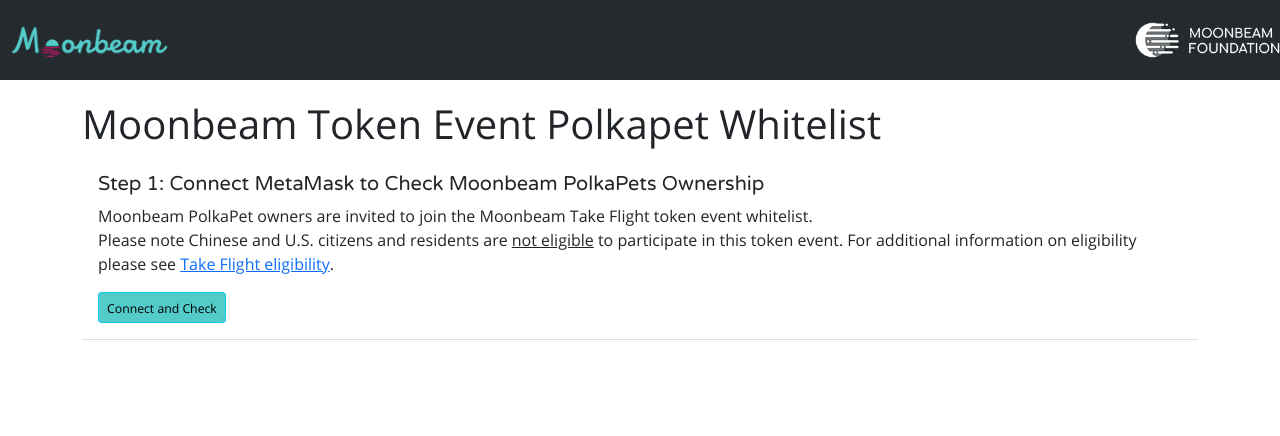
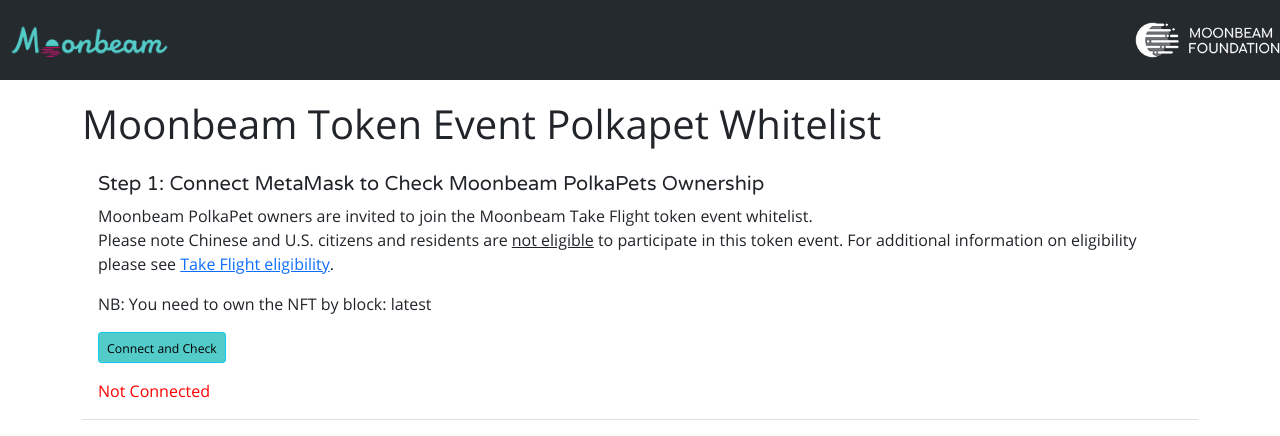
Before and after one commit to albertov19/nft-checker-dapp, a React (Create React App) app: page / in a window 1280 px wide. Shown: the top 436 px of the page. Built offline with nearby package versions, Linux system fonts and the light colour scheme.

Commit message:
readd components

```diff
--- a/package.json
+++ b/package.json
@@ -12,6 +12,7 @@
     "@types/react": "^17.0.0",
     "@types/react-dom": "^17.0.0",
     "bootstrap": "^5.1.0",
+    "dotenv": "^10.0.0",
     "ethereumjs-util": "^7.0.10",
     "react": "^17.0.2",
     "react-bootstrap": "^1.5.2",
--- a/src/App.tsx
+++ b/src/App.tsx
@@ -7,6 +7,10 @@
 
 import mrLogo from "./moonriver-logo.png";
 import fdLogo from "./foundation-logo.png";
+
+require("dotenv").config();
+
+const BLOCK_NUMBER = process.env.BLOCK_NUMBER || "latest";
 
 function App() {
   const [account, setAccount] = React.useState<string>("");
@@ -114,15 +118,18 @@
               Please note Chinese and U.S. citizens and residents are <u>not eligible</u> to participate in this token event.
               For additional information on eligibility please see <a href="https://moonbeam.foundation/take-flight/#eligibility" target="_blank" rel="noopener">Take Flight eligibility</a>.
             </Card.Text>
+            <Card.Text>
+              NB: You need to own the NFT by block: {BLOCK_NUMBER}
+            </Card.Text>
 
             {connectionStatus === "Connected" &&
               <div>Account: {account} - <span style={hasNFT ? { color: "green" } : { color: "red" }}>
-                  {hasNFT ? "Owns a MOONBEAM NFT" : "This account doesn't own a MOONBEAM NFT"}
+                  {hasNFT ? "Owns a MOONBEAM NFT" : "No MOONBEAM NFT has been detected, you can’t continue"}
                 </span>
               </div>
             }
 
-            {connectionStatus === "Not Connected" &&
+            {connectionStatus !== "Connected" &&
               <Button
                 variant="info"
                 block
@@ -133,6 +140,15 @@
                 <small>Connect and Check</small>
               </Button>
             }
+            <div
+              style={
+                connectionStatus === "Connected"
+                  ? { color: "green", paddingTop:"1em" }
+                  : { color: "red", paddingTop:"1em"  }
+              }
+            >
+              {connectionStatus}
+            </div>
           </Card>
           {hasNFT ? (
             <Card body>
```
Also changed, not shown: 1 other file (tests, documents, lock files or other folders).
